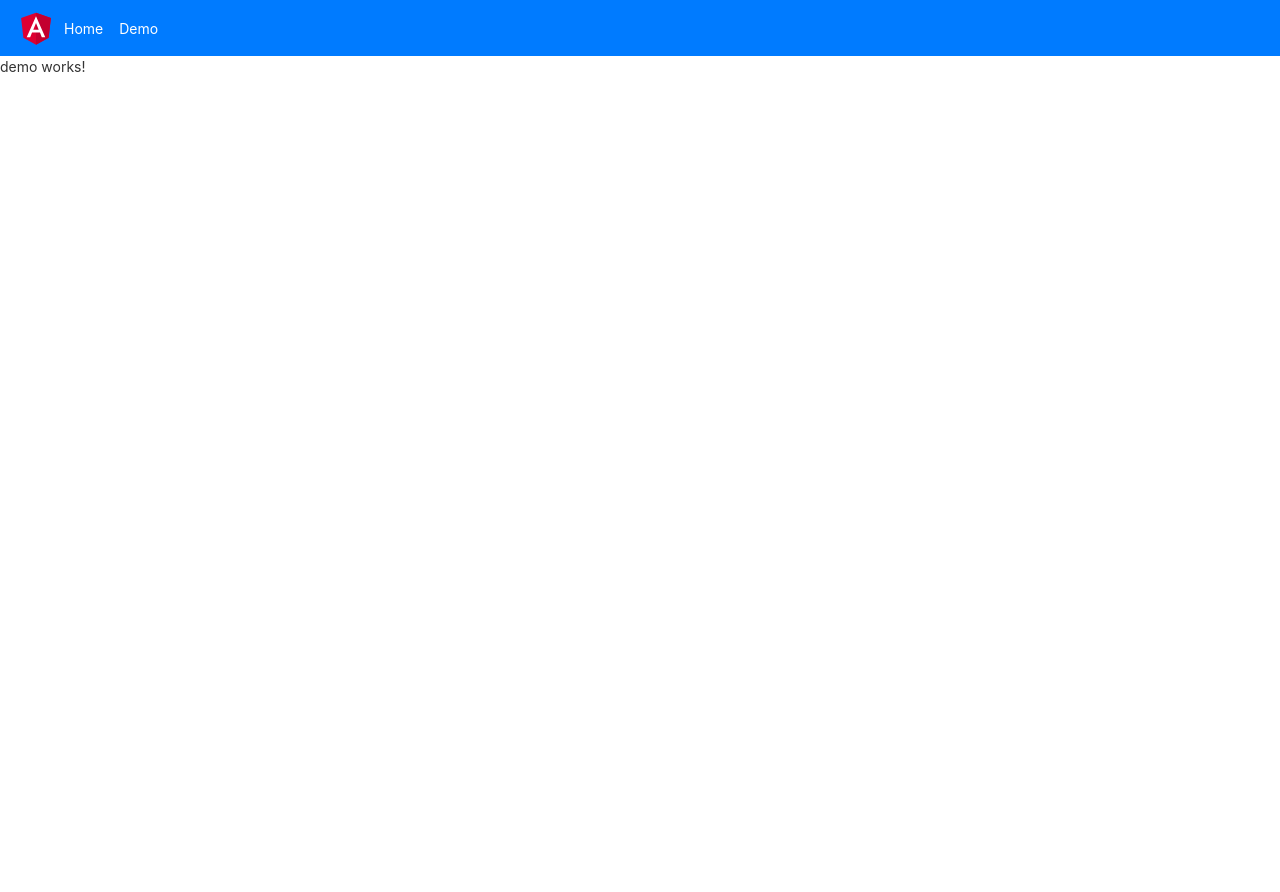
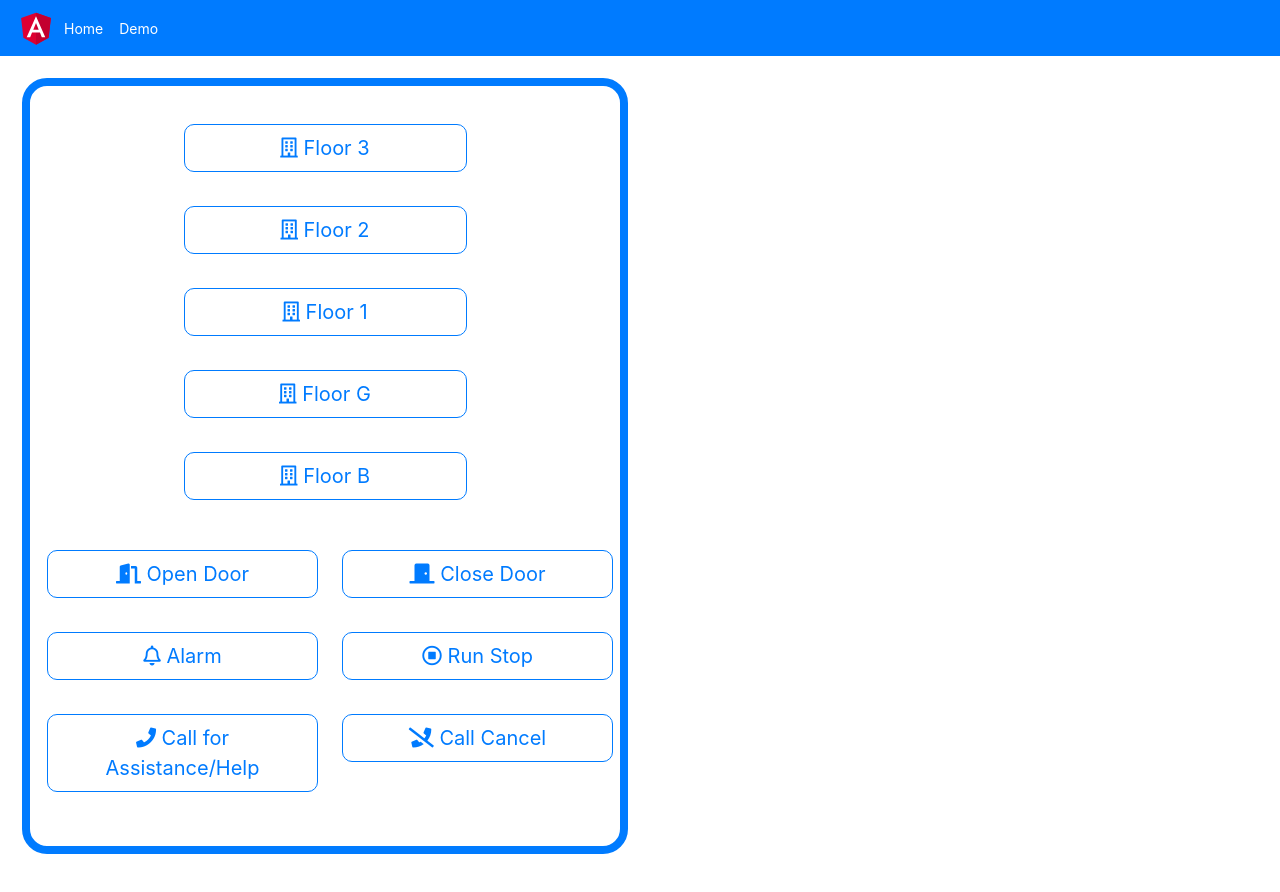
Before and after one commit to michbish/HCI-3366-HW1, an Angular app: page /demo in a window 1280 px wide. Before the commit the page ends 800 px from the top, so only its background shows below. Built offline with nearby package versions, Linux system fonts and the light colour scheme.

Commit message:
demo ui half done

```diff
--- a/src/app/demo/demo.component.css
+++ b/src/app/demo/demo.component.css
@@ -0,0 +1,12 @@
+button {
+    margin: 5px;
+    border-radius: 10px;
+}
+
+/* table {
+    border-collapse: collapse;
+  }
+
+  table, th, td {
+    border: 1px solid black;
+  } */
--- a/src/app/demo/demo.component.html
+++ b/src/app/demo/demo.component.html
@@ -1 +1,64 @@
-<p>demo works!</p>
+<div style="padding: 10px">
+    <table class="table table-borderless" style="width: 100%">
+        <col width="50%">
+        <col width="auto">
+        <tr>
+            <td class="text-center">
+                <div style="border-style: solid; border-color: #007bff; border-width: 8px; border-radius: 25px">
+                    <br>
+                    <table class="table table-borderless">
+                        <tr>
+                            <td><button type="button" class="btn btn-outline-primary btn-lg" style="width:50%"><i class="far fa-building"></i> Floor 3</button></td>
+                        </tr>
+                        <tr>
+                            <td><button type="button" class="btn btn-outline-primary btn-lg" style="width:50%"><i class="far fa-building"></i> Floor 2</button></td>
+                        </tr>
+                        <tr>
+                            <td><button type="button" class="btn btn-outline-primary btn-lg" style="width:50%"><i class="far fa-building"></i> Floor 1</button></td>
+                        </tr>
+                        <tr>
+                            <td><button type="button" class="btn btn-outline-primary btn-lg" style="width:50%"><i class="far fa-building"></i> Floor G</button></td>
+                        </tr>
+                        <tr>
+                            <td><button type="button" class="btn btn-outline-primary btn-lg" style="width:50%"><i class="far fa-building"></i> Floor B</button></td>
+                        </tr>
+                    </table>
+                    <table class="table table-borderless">
+                        <col width="50%">
+                        <tr>
+                            <td>
+                                <button type="button" class="btn btn-outline-primary btn-lg btn-block"><i class="fas fa-door-open"></i> Open Door</button>
+                            </td>
+                            <td>
+                                <button type="button" class="btn btn-outline-primary btn-lg btn-block"><i class="fas fa-door-closed"></i> Close Door</button>
+                            </td>
+                        </tr>
+                        <tr>
+                            <td>
+                                <button type="button" class="btn btn-outline-primary btn-lg btn-block"><i class="far fa-bell"></i> Alarm</button>
+                            </td>
+                            <td>
+                                <button type="button" class="btn btn-outline-primary btn-lg btn-block"><i class="far fa-stop-circle"></i> Run Stop</button>
+                            </td>
+                        </tr>
+                        <tr>
+                            <td>
+                                <button type="button" class="btn btn-outline-primary btn-lg btn-block"><i class="fas fa-phone"></i> Call for Assistance/Help</button>
+                            </td>
+                            <td>
+                                <button type="button" class="btn btn-outline-primary btn-lg btn-block"><i class="fas fa-phone-slash"></i> Call Cancel</button>
+                            </td>
+                        </tr>
+                    </table>
+                    <br>
+                </div>
+            </td>
+            <td>
+
+
+
+            </td>
+        </tr>
+    </table>
+
+</div>
--- a/src/app/home/home.component.css
+++ b/src/app/home/home.component.css
@@ -0,0 +1,14 @@
+ul {
+    font-size: 17px;
+    display: table;
+}
+li {
+    padding-bottom: 10px;
+}
+
+.text-block {
+    width: 60%;
+    margin:0 auto;
+    text-align: left;
+    font-size: 17px;
+}
--- a/src/app/home/home.component.html
+++ b/src/app/home/home.component.html
@@ -1,8 +1,139 @@
 <div class="text-center" style="padding: 10px">
+
+    <div class="text-block">
+        <br>
+        <h3>HCI-3366-HW1</h3>
+        <br>
+    </div>
+
+    <div class="text-block">
+        <h4>Links</h4>
+
+        <a href="https://michbish.github.io/HCI-3366-HW1/">Presentation page</a>
+        <br>
+        <a href="https://github.com/michbish/HCI-3366-HW1">Github repo</a>
+        <br>
+        <a href="https://michbish.github.io/HCI-3366-HW1/demo">Demo page</a>
+        <br>
+        <a href="https://github.com/michbish/HCI-3366-HW1/blob/master/assets/Elevator.jpg">Elevator Picture</a>
+        <br>
+        <a href="https://github.com/michbish/HCI-3366-HW1/blob/master/assets/Elevator.gif">Elevator Gif</a>
+        <br>
+        <a href="https://github.com/michbish/HCI-3366-HW1/blob/master/assets/rough_sketch.PNG">Elevator Interface Sketch</a>
+        <hr>
+    </div>
+
+    <div class="text-block">
+        <h4>Part 1</h4>
+        <p>Images and gif of the elevator in Holden Hall.</p>
+    </div>
+
     <div style="margin: 10px">
         <img src="./assets/Elevator.jpg" alt="Elevator" style="max-width: 100%; max-height: 600px">
     </div>
     <div style="margin: 10px">
         <img src="./assets/Elevator.gif" alt="Elevator" height="600px" width="auto" style="border-style: solid; border-color: #007bff; border-width: 9px">
     </div>
+
+    <div class="text-block">
+        <p>The current design problems are:</p>
+
+        <ul>
+            <li>The call cancel is to high and out of reach of handicapped and shorter people. If the call assistence button is accidently hit the call cancel button is to high for some people.</li>
+            <li>Floor ⭐️V doesn’t indicate what the purpose of that floor means. It should have a G instead to illistrate that floor is at ground level and the orignal G button needs a B for basement as it is below the actual ground level.</li>
+            <li>The close door button seems to be two buttons. Removing unnecessary buttons will help with to much confusion.</li>
+            <li>Removing the obvious issue with the missing buttons covered with a note which are the open door buttons, which have been ordered as the note states.</li>
+        </ul>
+        <hr>
+    </div>
+
+    <div class="text-block">
+        <h4>Part 2</h4>
+
+        <p>Uses for elevators:</p>
+
+        <ul>
+            <li>Common:
+                <ul>
+                    <li>Moving floors</li>
+                    <li>Unable to use the stairs because of body restrictions</li>
+                    <li>Unable to use the stairs because of volume of carried object(s)</li>
+                </ul>
+            </li>
+            <li>Rare:
+                <ul>
+                    <li>Moving larger objects such as desks, chairs, furniture</li>
+                    <li>Moving larger parcels</li>
+                    <li>Moving product such as drinks and snacks for vending machines</li>
+                </ul>
+            </li>
+            <li>Yes except for large object movers and hadicapped people as the V floor is ambiguous.</li>
+        </ul>
+
+        <p>Common sequence of actions:</p>
+
+        <ol type="1">
+            <li>Press call button outside of elevator to go up or down</li>
+            <li>Press floor number button</li>
+            <li>Press close door button (optional)</li>
+        </ol>
+
+        <p>or</p>
+
+        <ol type="1">
+            <li>Press call button outside of elevator to go up or down</li>
+            <li>Press multiple floor numbers</li>
+            <li>Press close door button (optional)</li>
+        </ol>
+
+        <p>Elevator user design for ease of use:</p>
+
+        <ul>
+            <li>Consistency across all controls</li>
+            <li>Well designed icons on or next to buttons i.e. the number 1 on or next to a button with the icon and button in an black oval</li>
+            <li>Buttons layed out either in a single column or in such a way that is consistent and labeled clearly</li>
+        </ul>
+
+        <p>User Feedback:</p>
+
+        <ul>
+            <li>Buttons will usually press in when pressed</li>
+            <li>Buttons will light up</li>
+            <li>When the elevator arrives on a floor or is about to start moving a bell chimes</li>
+            <li>LCD screen on the inside of the elevator label which floor the elevator is on</li>
+            <li>Out side the elevator on each floor two lights in a column light up showing in which direction the elevator is going apon arrival to the floor</li>
+        </ul>
+
+        <p>Common mistakes:</p>
+        <ul>
+            <li>Accidently pushing the wrong button for the ground/basement level.</li>
+            <li>Getting "stuck" in the elevator since the door open buttons are "missing" (until they replace the buttons).</li>
+        </ul>
+
+        <p>Improvements:</p>
+        <ul>
+            <li>Move the "Call Cancel" button from the fire hazard section to the right of the "Call"/Phone button on the bottom of the interface. This will allow handicap and shorter people to cancel an accidental call.</li>
+            <li>Change the button with V to G. With the basement floor labeled with a B the actual ground floor can be relabeled with a G. The star usually indicated the ground floor anyway.</li>
+            <li>Change the orignial button with G to B. The Original button with G is actually the basement and a map of the floor that is next to the elevator on that floor even says basement.</li>
+            <li>Remove the first row from the top of open/close buttons. This will get rid of any confusion about which one will open the doors.</li>
+        </ul>
+
+    </div>
+
+    <div style="margin: 10px">
+        <img src="./assets/rough_sketch.PNG" alt="Elevator Sketch" style="max-width: 100%; max-height: 600px">
+    </div>
+
+    <div class="text-block">
+        <hr>
+
+        <h4>Part 3</h4>
+
+        <ul>
+            <li><a href="https://michbish.github.io/HCI-3366-HW1/demo">Demo page</a></li>
+            <li>Screen size: 12inch</li>
+        </ul>
+        <br>
+    </div>
+
 </div>
--- a/src/index.html
+++ b/src/index.html
@@ -10,6 +10,7 @@
   <script src="https://code.jquery.com/jquery-3.2.1.slim.min.js"></script>
   <script src="https://cdnjs.cloudflare.com/ajax/libs/popper.js/1.12.9/umd/popper.min.js"></script>
   <script src="https://maxcdn.bootstrapcdn.com/bootstrap/4.0.0/js/bootstrap.min.js"></script>
+  <link rel="stylesheet" href="https://cdnjs.cloudflare.com/ajax/libs/font-awesome/5.10.2/css/all.css" integrity="sha256-piqEf7Ap7CMps8krDQsSOTZgF+MU/0MPyPW2enj5I40=" crossorigin="anonymous" />
   <link rel="stylesheet" href="https://stackpath.bootstrapcdn.com/bootstrap/4.3.1/css/bootstrap.min.css">
 </head>
 
```
